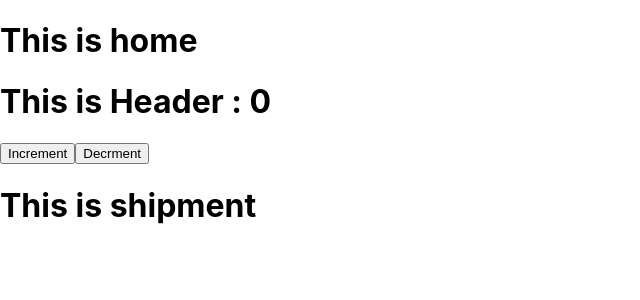
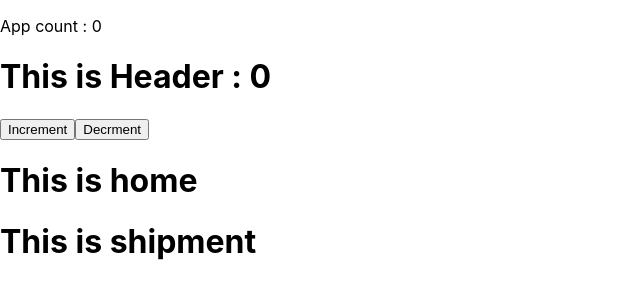
Before and after one commit to mimnets/my-scss-react, a React (Create React App) app: page / in a window 1280 px wide. Shown: the top 300 px of the page, without its empty margins (0-640 px from the left). Built offline with nearby package versions, Linux system fonts and the light colour scheme.

Commit message:
move useState() to parent directory app.js

```diff
--- a/src/App.js
+++ b/src/App.js
@@ -1,4 +1,4 @@
-import React from 'react';
+import React, { useState } from 'react';
 import logo from './logo.svg';
 import './App.css';
 import Home from './components/Home/Home';
@@ -6,10 +6,12 @@ import Header from './components/Header/Header';
 import Shipment from './components/Shipment/Shipment';
 
 function App() {
+  const [count, setCount] = useState(0)
   return (
     <div>
+      <p>App count : {count}</p>
+      <Header count = {count} setCount = {setCount}></Header>
       <Home></Home>
-      <Header></Header>
       <Shipment></Shipment>
     </div>
   );
--- a/src/components/Header/Header.js
+++ b/src/components/Header/Header.js
@@ -1,8 +1,9 @@
 import React from 'react';
 import { useState } from 'react';
 
-const Header = () => {
-    const [count, setCount] = useState(0)
+const Header = (props) => {
+    // const [count, setCount] = useState(0)
+    const {count, setCount} = props;
     return (
         <div>
             <h1>This is Header : {count}</h1>
```
